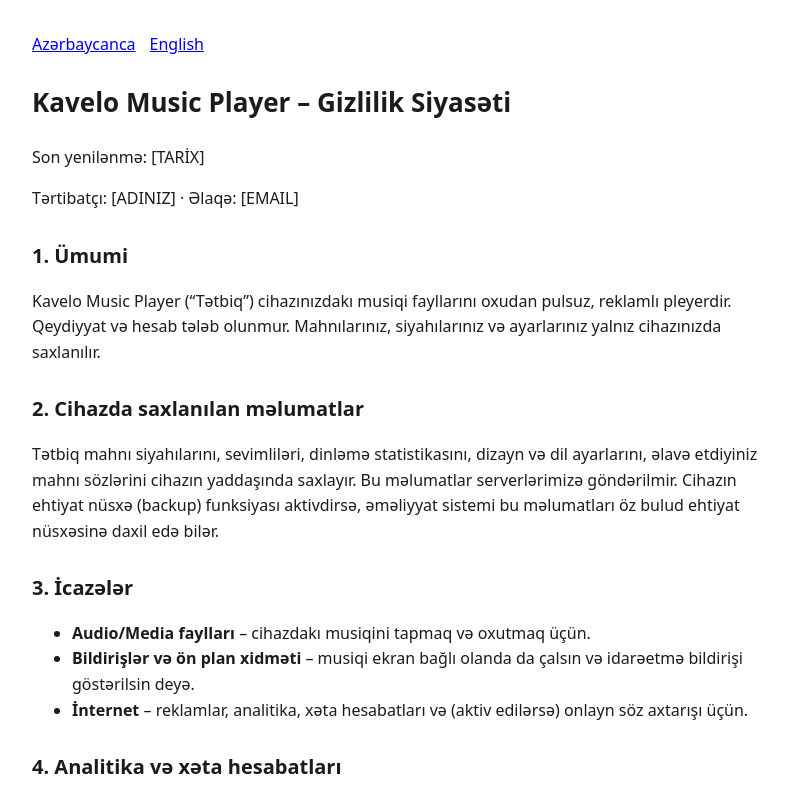
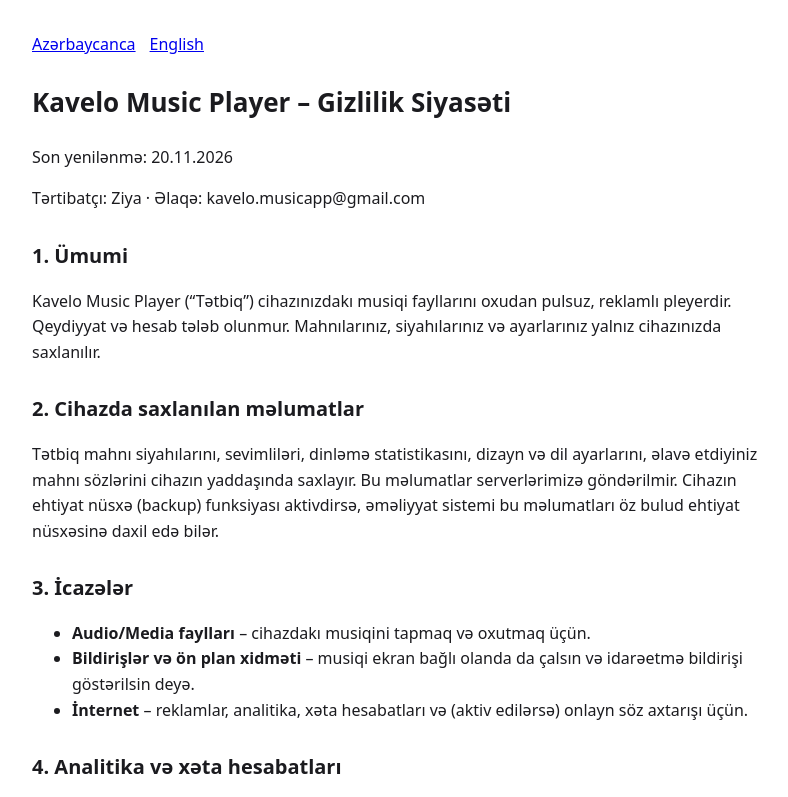
Before and after one commit to KAVELOMUSICAPP/kavelo-privacy, a plain HTML site: page index.html in a window 1280 px wide. Shown: the top 797 px of the page, without its empty margins (228-1016 px from the left). Drawn offline with Linux system fonts and the light colour scheme.

Commit message:
Update privacy policy details in index.html

```diff
--- a/index.html
+++ b/index.html
@@ -17,8 +17,8 @@ hr{margin:40px 0;border:0;border-top:1px solid #ccc}
 
 <section id="az">
 <h1>Kavelo Music Player – Gizlilik Siyasəti</h1>
-<p>Son yenilənmə: [TARİX]</p>
-<p>Tərtibatçı: [ADINIZ] · Əlaqə: [EMAIL]</p>
+<p>Son yenilənmə: 20.11.2026 </p>
+<p>Tərtibatçı: Ziya · Əlaqə: kavelo.musicapp@gmail.com</p>
 
 <h2>1. Ümumi</h2>
 <p>Kavelo Music Player (“Tətbiq”) cihazınızdakı musiqi fayllarını oxudan pulsuz, reklamlı pleyerdir. Qeydiyyat və hesab tələb olunmur. Mahnılarınız, siyahılarınız və ayarlarınız yalnız cihazınızda saxlanılır.</p>
```
